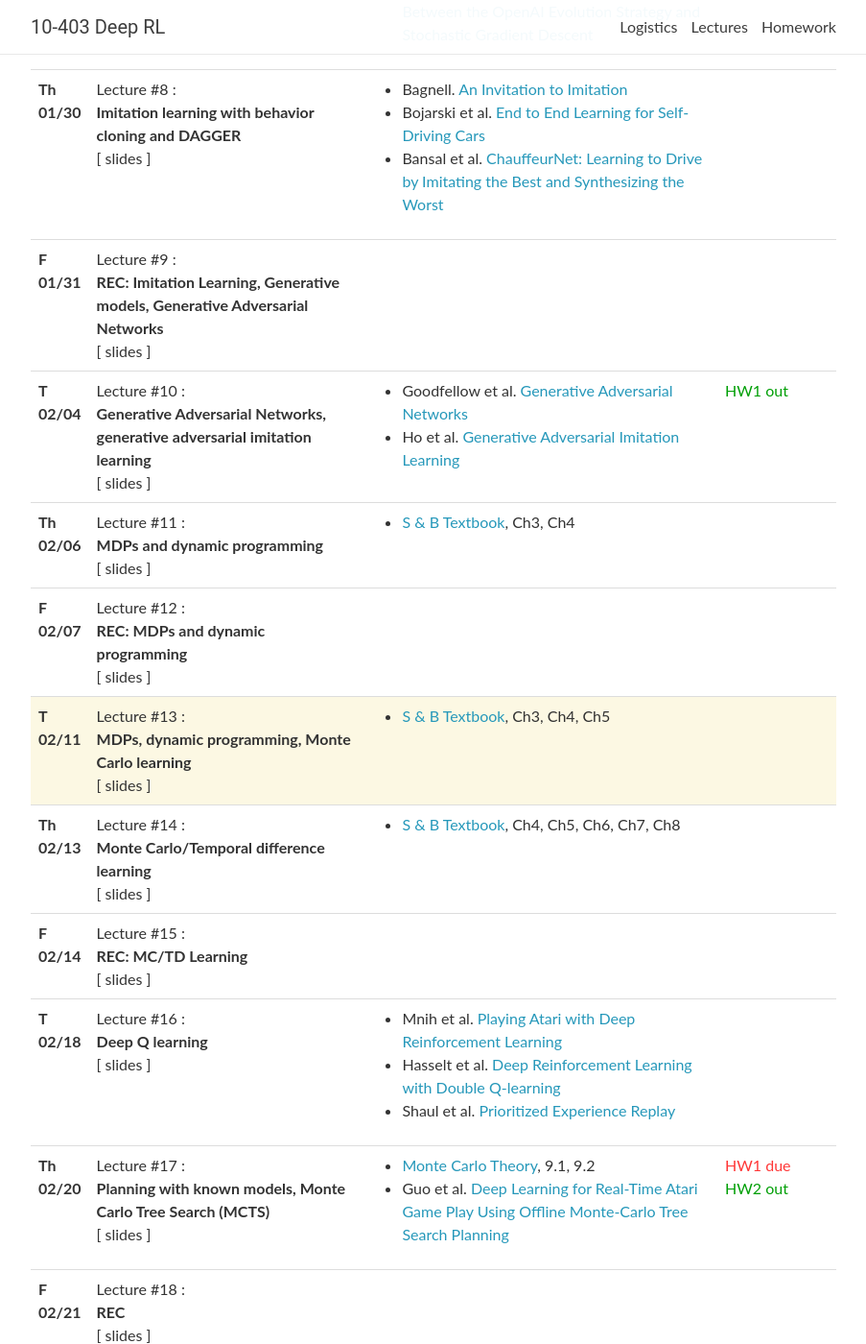
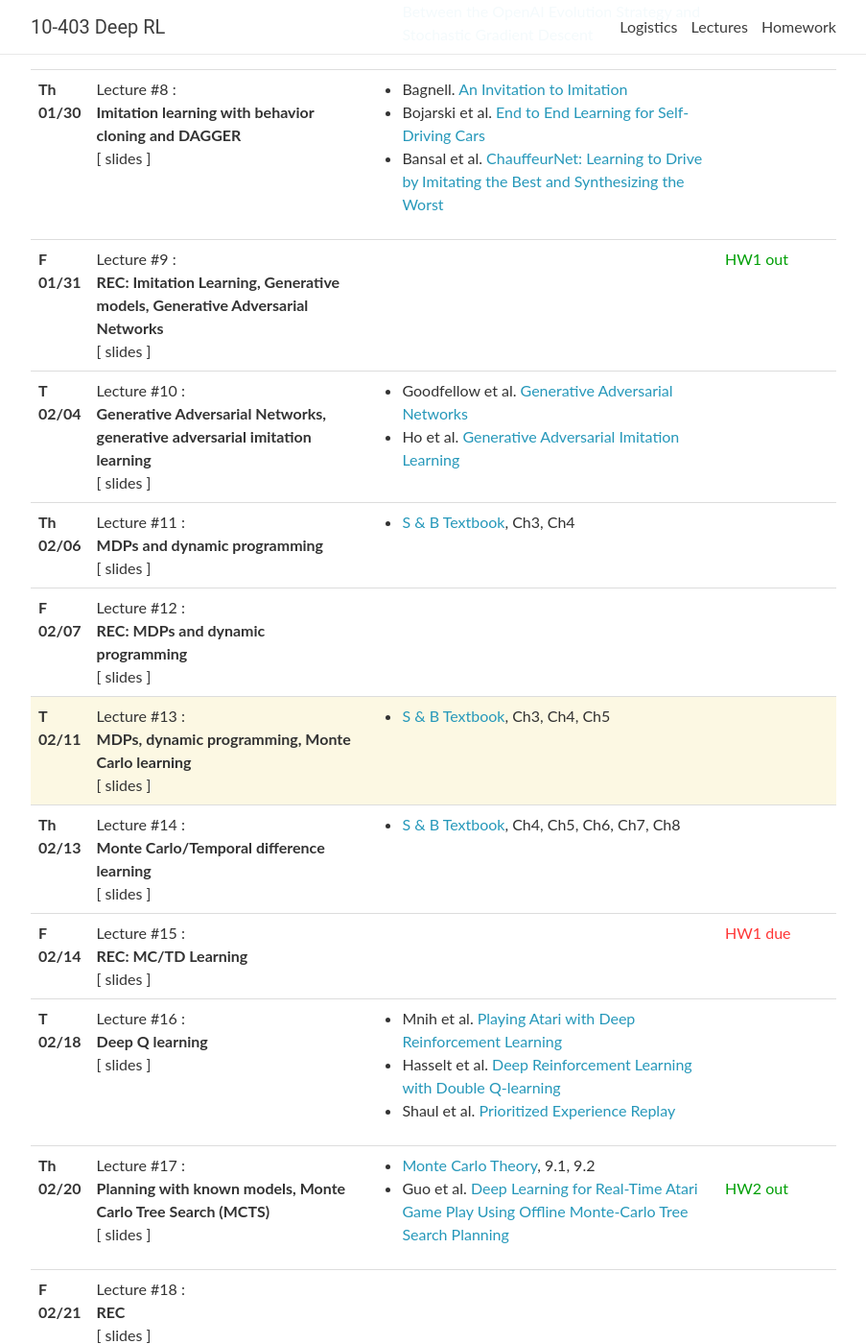
Before and after one commit to cmudeeprl/Spring202010403website, a Jekyll site: the page built from _pages/lectures.md, in a window 1280 px wide and 1400 px high, scrolled down 1316 px. Shown: the whole window at 96% size, without its empty margins (188-1091 px from the left). Built offline with Jekyll 4.4.1, drawn with Linux system fonts in a browser that asks for light colours; nearby versions of some CDN libraries; comment, search, counter and statistics services are not loaded.

Commit message:
slides, hw time updated

```diff
--- a/_data/lectures.yml
+++ b/_data/lectures.yml
@@ -113,7 +113,7 @@
   notes:
   readings:
     # - Doersch <a href="https://arxiv.org/abs/1606.05908" target="_blank">Tutorial on Variational Autoencoders</a>
-  logistics:
+  logistics: <span class="event">HW1 out</span> <br>
 
 - date: T 02/04
   lecturer:
@@ -126,7 +126,7 @@
   readings:
     - Goodfellow et al. <a href="https://papers.nips.cc/paper/5423-generative-adversarial-nets.pdf" target="_blank">Generative Adversarial Networks</a>
     - Ho et al. <a href="https://arxiv.org/abs/1606.03476" target="_blank">Generative Adversarial Imitation Learning</a>
-  logistics: <span class="event">HW1 out</span> <br>
+  logistics:
 
 - date: Th 02/06
   lecturer:
@@ -182,7 +182,7 @@
   notes:
   readings:
     # - Doersch <a href="https://arxiv.org/abs/1606.05908" target="_blank">Tutorial on Variational Autoencoders</a>
-  logistics:
+  logistics: <span class="deadline">HW1 due</span>
 
 
 - date: T 02/18
@@ -209,7 +209,7 @@
   readings:
     - <a href="https://statweb.stanford.edu/~owen/mc/Ch-var-is.pdf" target="_blank">Monte Carlo Theory</a>, 9.1, 9.2
     - Guo et al. <a href="https://papers.nips.cc/paper/5421-deep-learning-for-real-time-atari-game-play-using-offline-monte-carlo-tree-search-planning" target="_blank">Deep Learning for Real-Time Atari Game Play Using Offline Monte-Carlo Tree Search Planning</a>
-  logistics: <span class="deadline">HW1 due</span> <br><span class="event">HW2 out</span> <br>
+  logistics: <br><span class="event">HW2 out</span> <br>
 
 - date: F 02/21
   lecturer:
```
Also changed, not shown: 1 other file.
